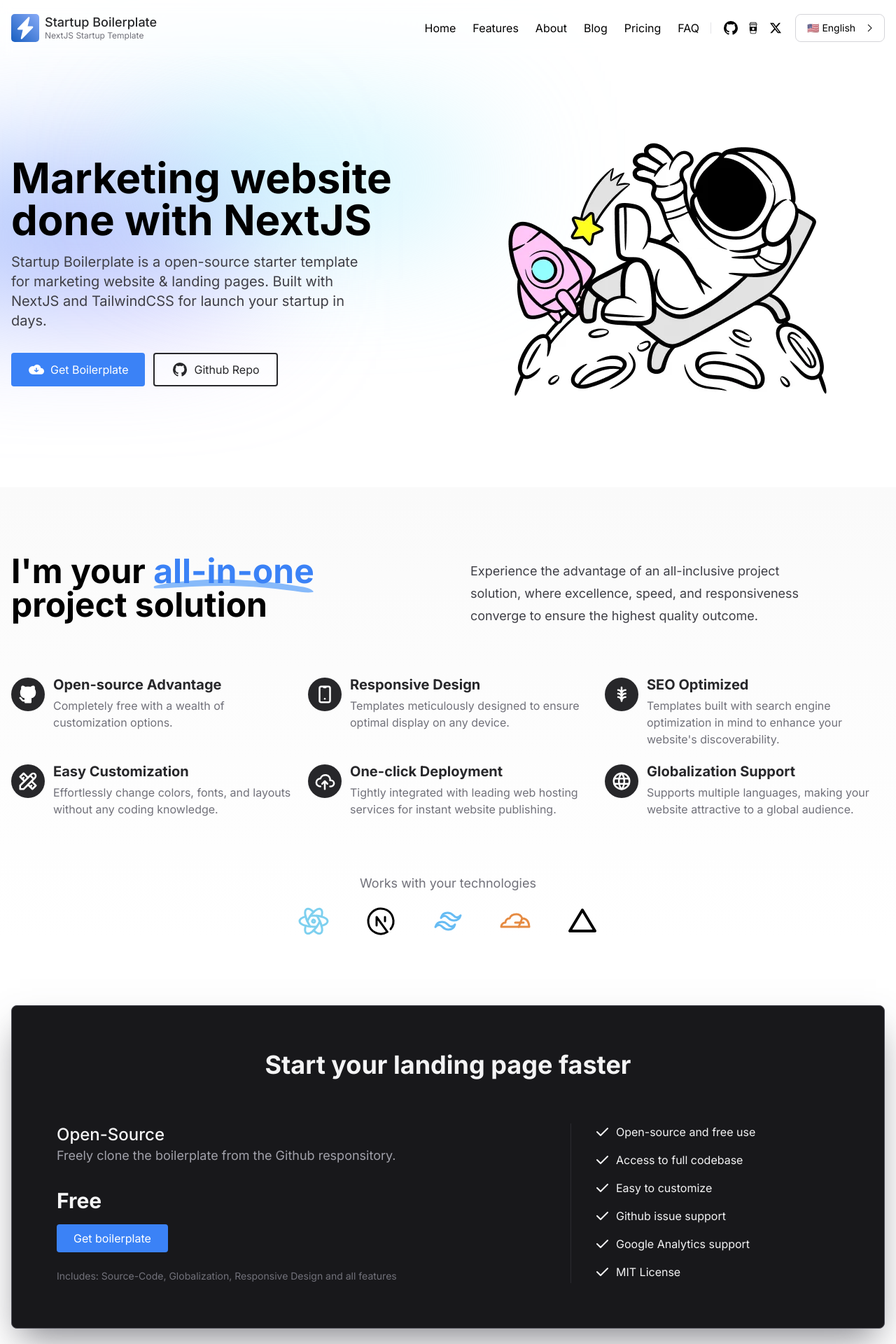
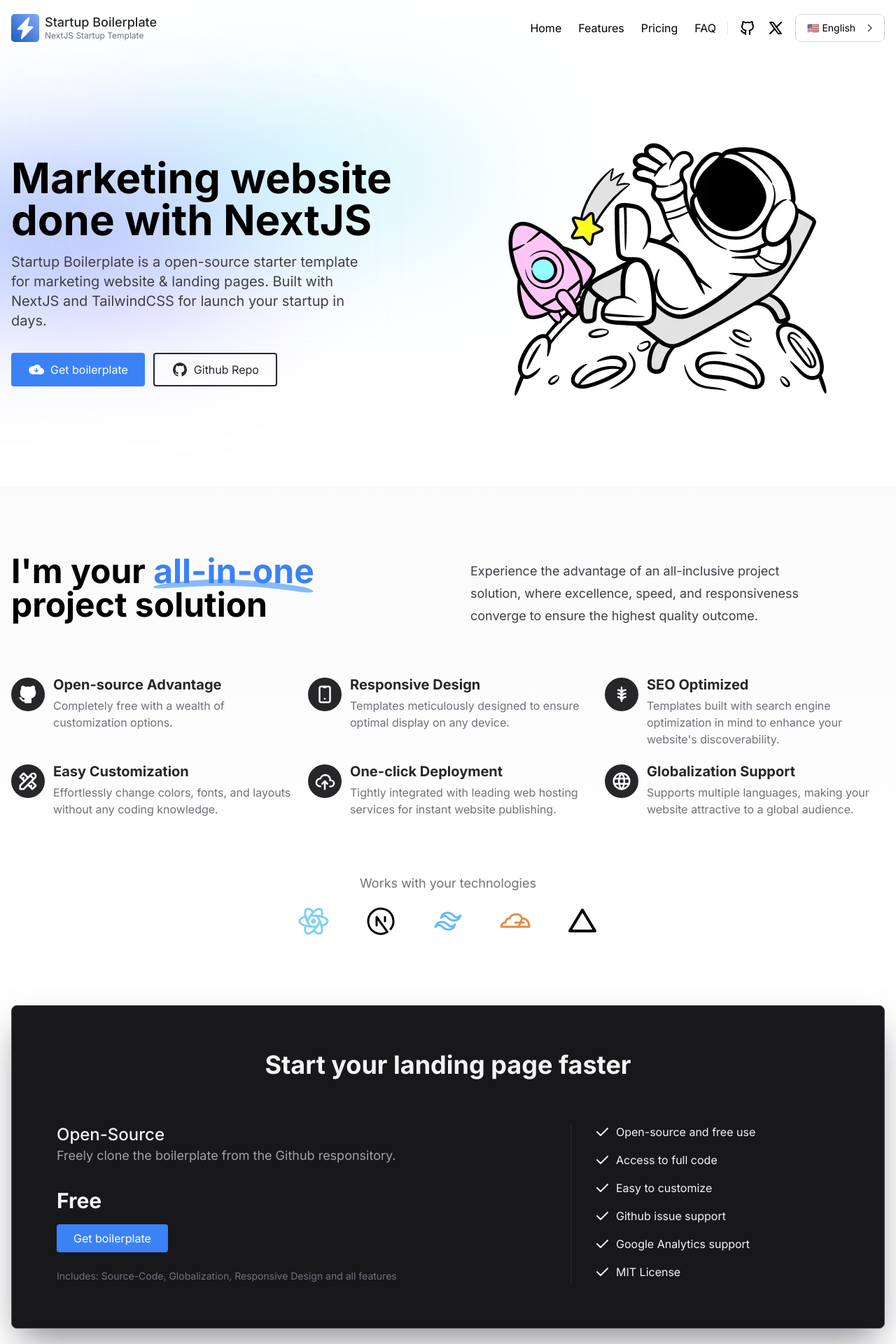
Before and after one commit to ZissyW/startup-boilerplate, a Next.js app: page /en in a window 1280 px wide. Shown: the top 1920 px of the page at 70% size. Built offline with nearby package versions, Linux system fonts and the light colour scheme.

Commit message:
feat(i18n): update project content to i18n messages

```diff
--- a/src/app/[locale]/components/faqs.tsx
+++ b/src/app/[locale]/components/faqs.tsx
@@ -1,59 +1,66 @@
+import { getTranslations } from "next-intl/server";
+
 interface FAQs {
   label: string;
   links: { label: string; href: string }[];
 }
 
+export const FAQs = async () => {
+  const t = await getTranslations("home");
+
   const faqItems: FAQs[] = [
     {
-    label: "General",
+      label: t("faqs.items.what.heading"),
       links: [
-      { label: "What is Startup Boilerplate?", href: "#" },
-      { label: "What does the open-source include?", href: "#" },
-      { label: "What does 'free updates' include?", href: "#" },
-      { label: "How do I use this template?", href: "#" },
+        { label: t("faqs.items.what.question.1"), href: "#" },
+        { label: t("faqs.items.what.question.2"), href: "#" },
+        { label: t("faqs.items.what.question.3"), href: "#" },
+        { label: t("faqs.items.what.question.4"), href: "#" },
       ],
     },
     {
-    label: "Design",
+      label: t("faqs.items.how.heading"),
       links: [
-      { label: "What does the free version include?", href: "#" },
-      { label: "How do you create the reponsive design?", href: "#" },
+        { label: t("faqs.items.how.question.1"), href: "#" },
+        { label: t("faqs.items.how.question.2"), href: "#" },
+        { label: t("faqs.items.how.question.3"), href: "#" },
       ],
     },
     {
-    label: "Support",
+      label: t("faqs.items.can.heading"),
       links: [
-      { label: "How does support work?", href: "#" },
-      { label: "Can I use this to my projects?", href: "#" },
+        { label: t("faqs.items.can.question.1"), href: "#" },
+        { label: t("faqs.items.can.question.2"), href: "#" },
+        { label: t("faqs.items.can.question.3"), href: "#" },
       ],
     },
     {
-    label: "Pricing",
-    links: [{ label: "What are the pricing options?", href: "#" }],
+      label: t("faqs.items.pricing.heading"),
+      links: [
+        { label: t("faqs.items.pricing.question.1"), href: "#" },
+        { label: t("faqs.items.pricing.question.2"), href: "#" },
+        { label: t("faqs.items.pricing.question.3"), href: "#" },
+      ],
     },
   ];
 
-export const FAQs = () => {
   return (
-    <section className="my-16 md:my-24 overflow-x-clip white">
+    <section id="faqs" className="my-16 md:my-24 overflow-x-clip white">
       <div className="max-w-screen-xl w-full mx-auto px-4">
         <div className="mb-12 sm:mb-16 md:mb-20 max-w-3xl mx-auto flex flex-col gap-6">
           <h2 className="text-4xl text-center font-bold">
-            How can we help you?
+            {t("faqs.heading")}
           </h2>
           <p className="text-lg text-center text-zinc-600">
-            {
-              "Here are some of the most frequently asked questions. If you can't find the answer you're looking for, feel free to contact us."
-            }
+            {t("faqs.paragraph")}
           </p>
           <input
             type="text"
             className="w-full p-4 border bg-zinc-50 border-zinc-300 rounded-lg"
-            placeholder="Type keywords to find answers"
+            placeholder={t("faqs.searchPlaceholder")}
           />
           <p className="text-center text-base text-zinc-600">
-            You can also browse the topics below to find what you are looking
-            for.
+            {t("faqs.searchTooltip")}
           </p>
         </div>
         <div className="grid grid-cols-1 sm:grid-cols-2 md:grid-cols-3 xl:grid-cols-4 gap-4 gap-y-6">
--- a/src/app/[locale]/components/features.tsx
+++ b/src/app/[locale]/components/features.tsx
@@ -1,3 +1,4 @@
+import { getTranslations } from "next-intl/server";
 import {
   IconBrandGithubFilled,
   IconDeviceMobile,
@@ -17,61 +18,62 @@
   title: string;
   description: string;
 }
+
+export const Features = async () => {
+  const t = await getTranslations("home");
+
   const featuresList: FeatureItem[] = [
     {
-    title: "Open-source Advantage",
+      title: t("features.items.openSource.heading"),
       icon: <IconBrandGithubFilled size={30} />,
-    description: "Completely free with a wealth of customization options.",
+      description: t("features.items.openSource.paragraph"),
     },
     {
-    title: "Responsive Design",
+      title: t("features.items.responsive.heading"),
       icon: <IconDeviceMobile size={30} />,
-    description:
-      "Templates meticulously designed to ensure optimal display on any device.",
+      description: t("features.items.responsive.paragraph"),
     },
     {
-    title: "SEO Optimized",
+      title: t("features.items.seoOptimized.heading"),
       icon: <IconGrowth size={30} />,
-    description:
-      "Templates built with search engine optimization in mind to enhance your website's discoverability.",
+      description: t("features.items.seoOptimized.paragraph"),
     },
     {
-    title: "Easy Customization",
+      title: t("features.items.easyCustomization.heading"),
       icon: <IconTools size={30} />,
-    description:
-      "Effortlessly change colors, fonts, and layouts without any coding knowledge.",
+      description: t("features.items.easyCustomization.paragraph"),
     },
     {
-    title: "One-click Deployment",
+      title: t("features.items.oneClickDeployment.heading"),
       icon: <IconCloudUpload size={30} />,
-    description:
-      "Tightly integrated with leading web hosting services for instant website publishing.",
+      description: t("features.items.oneClickDeployment.paragraph"),
     },
     {
-    title: "Globalization Support",
+      title: t("features.items.globalization.heading"),
       icon: <IconWorld size={30} />,
-    description:
-      "Supports multiple languages, making your website attractive to a global audience.",
+      description: t("features.items.globalization.paragraph"),
     },
   ];
 
-export const Features = () => {
   return (
-    <section className="my-16 md:my-24 overflow-x-clip bg-gradient-to-b from-zinc-50 to-white">
+    <section
+      id="features"
+      className="my-16 md:my-24 overflow-x-clip bg-gradient-to-b from-zinc-50 to-white"
+    >
       <div className="max-w-screen-xl w-full mx-auto px-4 pt-16 md:pt-24">
         <div className="w-full grid grid-cols-1 md:grid-cols-2 items-center gap-x-16 mb-8 md:mb-16">
           <h2 className="text-4xl md:text-5xl font-bold mb-4">
-            {"I'm your "}
+            {t.rich("features.heading", {
+              underline: (chunk) => (
                 <span className="relative whitespace-nowrap text-blue-500">
                   <SmileyUnderline className="absolute inset-x-0 -bottom-0.5 fill-blue-400/75" />
-              <span className="z-10 relative">all-in-one</span>
+                  <span className="z-10 relative">{chunk}</span>
                 </span>
-            {" project solution"}
+              ),
+            })}
           </h2>
           <p className="text-lg text-zinc-700 w-full md:w-5/6 leading-8">
-            Experience the advantage of an all-inclusive project solution, where
-            excellence, speed, and responsiveness converge to ensure the highest
-            quality outcome.
+            {t("features.paragraph")}
           </p>
         </div>
         <div className="grid grid-cols-1 md:grid-cols-3 gap-6 mb-12 md:mb-20">
@@ -93,7 +95,7 @@
         </div>
         <div>
           <h3 className="text-center text-lg text-zinc-500 mb-4">
-            Works with your technologies
+            {t("features.techStack")}
           </h3>
           <div className="flex justify-center gap-6 md:gap-12 [&>svg]:w-12 [&>svg]:h-12 ">
             <IconBrandReact strokeWidth={1.5} color="#7ed0ef" />
--- a/src/app/[locale]/components/footer.tsx
+++ b/src/app/[locale]/components/footer.tsx
@@ -10,7 +10,7 @@
     <footer {...props}>
       <div className="max-w-screen-xl w-full mx-auto px-4 py-12">
         <div className="flex flex-col items-center gap-4">
-          <div className="flex items-center gap-2 mr-4">
+          <div className="flex items-center gap-4 mr-4">
             {socialLinks?.map((item, i) => (
               <Link key={i} target="_blank" href={item.href} title={item.title}>
                 {item.icon}
--- a/src/app/[locale]/components/header.tsx
+++ b/src/app/[locale]/components/header.tsx
@@ -56,7 +56,7 @@
             ))}
           </nav>
           <div className="border-r border-zinc-200 h-4 mx-4" />
-          <div className="flex items-center gap-2 mr-4">
+          <div className="flex items-center gap-4 mr-4">
             {socialLinks?.map((item, i) => (
               <Link key={i} target="_blank" href={item.href} title={item.title}>
                 {item.icon}
--- a/src/app/[locale]/components/hero.tsx
+++ b/src/app/[locale]/components/hero.tsx
@@ -1,10 +1,13 @@
 import clsx from "clsx";
+import { getTranslations } from "next-intl/server";
+
 import { Link } from "~/navigation";
 import Image from "next/image";
 
 import HeroSectionImage from "~/assets/images/hero-section-image.webp";
 
-export const HeroSection = () => {
+export const HeroSection = async () => {
+  const t = await getTranslations("home.hero");
   return (
     <section className="my-16 md:my-24 overflow-x-clip">
       <div
@@ -21,12 +24,10 @@
         <div className="w-full flex items-center z-10 relative">
           <div className="flex-1 min-w-0">
             <h1 className="text-5xl md:text-6xl font-bold mb-4">
-              Marketing website done with NextJS
+              {t("heading")}
             </h1>
             <p className="text-lg md:text-xl text-zinc-700 w-full md:w-5/6 leading-8 mb-8">
-              Startup Boilerplate is a open-source starter template for
-              marketing website & landing pages. Built with NextJS and
-              TailwindCSS for launch your startup in days.
+              {t("paragraph")}
             </p>
             <div className="flex flex-col sm:flex-row gap-3 items-center">
               <Link
@@ -37,7 +38,7 @@
                 <div className="w-6 h-6">
                   <DownloadIcon />
                 </div>
-                <div>Get Boilerplate</div>
+                <div>{t("downloadButton")}</div>
               </Link>
               <Link
                 href="https://github.com/ZissyW/startup-boilerplate"
@@ -47,7 +48,7 @@
                 <div className="w-6 h-6">
                   <GithubIcon />
                 </div>
-                <div>Github Repo</div>
+                <div>{t("githubRepo")}</div>
               </Link>
             </div>
           </div>
--- a/src/app/[locale]/components/pricing.tsx
+++ b/src/app/[locale]/components/pricing.tsx
@@ -1,41 +1,47 @@
+import { getTranslations, getMessages } from "next-intl/server";
 import Link from "next/link";
 import { IconCheck } from "@tabler/icons-react";
 
-const contentList = [
-  "Open-source and free use",
-  "Access to full codebase",
-  "Easy to customize",
-  "Github issue support",
-  "Google Analytics support",
-  "MIT License",
-];
+export const Pricing = async () => {
+  const t = await getTranslations("home");
 
-export const Pricing = () => {
+  const contentList = [
+    t("pricing.features.openSource"),
+    t("pricing.features.access"),
+    t("pricing.features.easyCustomize"),
+    t("pricing.features.support"),
+    t("pricing.features.ga"),
+    t("pricing.features.MIT"),
+  ];
+
   return (
-    <section className="my-16 md:my-24 overflow-x-clip bg-white">
+    <section id="pricing" className="my-16 md:my-24 overflow-x-clip bg-white">
       <div className="max-w-screen-xl w-full mx-auto px-4">
         <div className="p-6 md:p-12 lg:p-16 bg-zinc-900 rounded-lg border border-solid border-zinc-600 shadow-2xl shadow-zinc-600/70 text-zinc-100">
           <h2 className="text-3xl md:text-4xl font-bold md:text-center mb-4 md:mb-16">
-            Start your landing page faster
+            {t("pricing.heading")}
           </h2>
           <div className="w-full flex flex-col md:flex-row gap-8">
             <div className="w-full flex-[2] min-w-0">
-              <h3 className="text-2xl font-medium">Open-Source</h3>
+              <h3 className="text-2xl font-medium">
+                {t("pricing.openSource.title")}
+              </h3>
               <p className="text-base md:text-lg text-zinc-400">
-                Freely clone the boilerplate from the Github responsitory.
+                {t("pricing.openSource.description")}
               </p>
               <div className="mt-8">
-                <p className="text-3xl font-bold mb-4">Free</p>
+                <p className="text-3xl font-bold mb-4">
+                  {t("pricing.openSource.price")}
+                </p>
                 <Link
                   href="https://github.com/ZissyW/startup-boilerplate"
                   target="_blank"
                   className="bg-blue-500 inline-flex items-center h-10 text-base rounded text-white px-6 mb-6"
                 >
-                  Get boilerplate
+                  {t("pricing.openSource.button")}
                 </Link>
                 <p className="text-sm text-zinc-500">
-                  Includes: Source-Code, Globalization, Responsive Design and
-                  all features
+                  {t("pricing.openSource.includes")}
                 </p>
               </div>
             </div>
--- a/src/app/[locale]/layout.tsx
+++ b/src/app/[locale]/layout.tsx
@@ -4,12 +4,14 @@
 import { getTranslations } from "next-intl/server";
 import { createCanonical } from "~/i18n";
 
+import { IconBrandX, IconBrandGithub }from '@tabler/icons-react'
+
 import { Header, LinkItem, SocialLinkItem, Footer } from "./components";
 
 const inter = Inter({ subsets: ["latin"] });
 
 export const generateMetadata = async (): Promise<Metadata> => {
-  const t = await getTranslations();
+  const t = await getTranslations("home");
   const canonical = await createCanonical();
 
   return {
@@ -21,37 +23,42 @@
   };
 };
 
-export default function RootLayout({
+export default async function RootLayout({
   children,
   params,
 }: Readonly<{
   children: React.ReactNode;
   params: { locale: string };
 }>) {
+  const t = await getTranslations();
+
   const headerLinks: LinkItem[] = [
-    { label: "Home", path: "/" },
-    { label: "Features", path: "/#features" },
-    { label: "About", path: "/about" },
-    { label: "Blog", path: "/blog" },
-    { label: "Pricing", path: "/#pricing" },
-    { label: "FAQ", path: "/#faq" },
+    { label: t("header.home"), path: "/" },
+    { label: t("header.features"), path: "/#features" },
+    { label: t("header.pricing"), path: "/#pricing" },
+    { label: t("header.faq"), path: "/#faqs" },
   ];
 
   const footerLinks: LinkItem[] = [
-    { label: "Home", path: "/" },
-    { label: "Features", path: "/#features" },
-    { label: "Pricing", path: "/#pricing" },
-    { label: "FAQ", path: "/#faq" },
+    { label: t("footer.home"), path: "/" },
+    { label: t("footer.features"), path: "/#features" },
+    { label: t("footer.pricing"), path: "/#pricing" },
+    { label: t("footer.faq"), path: "/#faqs" },
   ];
 
   const socialLinks: SocialLinkItem[] = [
-    { icon: <GithubIcon className="w-6 h-6" />, href: "", title: "Github" },
     {
-      icon: <CoffeeIcon className="w-6 h-6 p-0.5" />,
-      href: "",
-      title: "Buy Me a Coffee",
+      icon: <IconBrandGithub />,
+      // <GithubIcon className="w-6 h-6" />,
+      href: "https://github.com/ZissyW/startup-boilerplate",
+      title: "Github",
     },
-    { icon: <XIcon className="w-6 h-6 p-1" />, href: "", title: "Twitter" },
+    {
+      icon: <IconBrandX />,
+      //  <XIcon className="w-6 h-6 p-1" />,
+      href: "https://twitter.com/zissy_w",
+      title: "Twitter",
+    },
   ];
 
   return (
@@ -78,17 +85,6 @@
   </div>
 );
 
-const CoffeeIcon = (props: IconProps) => (
-  <div {...props}>
-    <svg xmlns="http://www.w3.org/2000/svg" viewBox="0 0 24 24">
-      <path
-        fill="currentColor"
-        d="M18.79 5.67a1.5 1.5 0 0 0-1.16-1.46l-.38-1.38a1.08 1.08 0 0 0-1.05-.76H7.79a1.06 1.06 0 0 0-1.04.76l-.38 1.38a1.54 1.54 0 0 0-1.16 1.55a1.48 1.48 0 0 0 1.06 1.42l.1 2.77a.75.75 0 0 0-.42.22a.77.77 0 0 0-.21.56l.24 5.76a.76.76 0 0 0 .65.72l.08 2.22a2.58 2.58 0 0 0 2.59 2.5h5.39a2.58 2.58 0 0 0 2.6-2.5l.08-2.22a.76.76 0 0 0 .64-.72l.24-5.76a.77.77 0 0 0-.21-.56a.72.72 0 0 0-.41-.22l.1-2.77a1.534 1.534 0 0 0 1.06-1.51m-11-2.6l8.49.03l.3 1.07H7.44Zm8.5 16.33a1.58 1.58 0 0 1-1.6 1.53H9.3a1.575 1.575 0 0 1-1.59-1.53l-.08-2.18h8.74ZM9.9 13.58a2.1 2.1 0 1 1 2.1 2.1a2.1 2.1 0 0 1-2.1-2.1m6.73-3.65H7.37l-.1-2.67h9.45Zm.66-3.67H6.71a.52.52 0 0 1-.5-.59a.5.5 0 0 1 .5-.5h10.58a.53.53 0 0 1 .5.59a.5.5 0 0 1-.5.5"
-      />
-    </svg>
-  </div>
-);
-
 const XIcon = (props: IconProps) => (
   <div {...props}>
     <svg xmlns="http://www.w3.org/2000/svg" viewBox="0 0 14 14">
--- a/src/locales/en.ts
+++ b/src/locales/en.ts
@@ -1,7 +1,133 @@
 const messages = {
-  title: "Startup Boilerplate",
-  description:
-    "The startup boilerplate built with NextJS for launch your startup in days.",
+  header: {
+    home: "Home",
+    features: "Features",
+    pricing: "Pricing",
+    faq: "FAQ",
+  },
+  footer: {
+    home: "Home",
+    features: "Features",
+    pricing: "Pricing",
+    faq: "FAQ",
+  },
+  home: {
+    title: "Startup Boilerplate",
+    description:
+      "The startup boilerplate built with NextJS for launch your startup in days.",
+    hero: {
+      heading: "Marketing website done with NextJS",
+      paragraph:
+        "Startup Boilerplate is a open-source starter template for marketing website & landing pages. Built with NextJS and TailwindCSS for launch your startup in days.",
+      downloadButton: "Get boilerplate",
+      githubRepo: "Github Repo",
+    },
+    features: {
+      heading: "I'm your <underline>all-in-one</underline> project solution",
+      paragraph:
+        "Experience the advantage of an all-inclusive project solution, where excellence, speed, and responsiveness converge to ensure the highest quality outcome.",
+      items: {
+        openSource: {
+          heading: "Open-source Advantage",
+          paragraph: "Completely free with a wealth of customization options.",
+        },
+        responsive: {
+          heading: "Responsive Design",
+          paragraph:
+            "Templates meticulously designed to ensure optimal display on any device.",
+        },
+        seoOptimized: {
+          heading: "SEO Optimized",
+          paragraph:
+            "Templates built with search engine optimization in mind to enhance your website's discoverability.",
+        },
+        easyCustomization: {
+          heading: "Easy Customization",
+          paragraph:
+            "Effortlessly change colors, fonts, and layouts without any coding knowledge.",
+        },
+        oneClickDeployment: {
+          heading: "One-click Deployment",
+          paragraph:
+            "Tightly integrated with leading web hosting services for instant website publishing.",
+        },
+        globalization: {
+          heading: "Globalization Support",
+          paragraph:
+            "Supports multiple languages, making your website attractive to a global audience.",
+        },
+      },
+      techStack: "Works with your technologies",
+    },
+    pricing: {
+      heading: "Start your landing page faster",
+      openSource: {
+        title: "Open-Source",
+        description:
+          "Freely clone the boilerplate from the Github responsitory.",
+        price: "Free",
+        button: "Get boilerplate",
+        includes:
+          "Includes: Source-Code, Globalization, Responsive Design and all features",
+      },
+      features: {
+        openSource: "Open-source and free use",
+        access: "Access to full code",
+        easyCustomize: "Easy to customize",
+        support: "Github issue support",
+        ga: "Google Analytics support",
+        MIT: "MIT License",
+      },
+    },
+    trusted: {
+      heading: "Trusted by thousands",
+      paragraph:
+        "If you use this landing page template and recommend it on your Twitter, please let me know. I will display your tweet and recommendation here.",
+    },
+    faqs: {
+      heading: "Frequently Asked Questions",
+      paragraph:
+        "Here are some of the most frequently asked questions. If you can't find the answer you're looking for, feel free to contact us.",
+      searchPlaceholder: "Type keywords to find answers",
+      searchTooltip:
+        "You can also browse the topics below to find what you are looking for.",
+      items: {
+        what: {
+          heading: "What",
+          question: {
+            "1": "What is Startup Boilerplate?",
+            "2": "What does the open-source include?",
+            "3": "What does 'free updates' include?",
+            "4": "What does the free version include?",
+          },
+        },
+        how: {
+          heading: "How",
+          question: {
+            "1": "How do I use this template?",
+            "2": "How do you create the responsive design?",
+            "3": "How does support work?",
+          },
+        },
+        can: {
+          heading: "Can",
+          question: {
+            "1": "Can I use this to my projects?",
+            "2": "Can I use this template for commercial projects?",
+            "3": "Can I use this template for my clients?",
+          },
+        },
+        pricing: {
+          heading: "Pricing",
+          question: {
+            "1": "What are the pricing options?",
+            "2": "How much does it cost?",
+            "3": "Is there a free version?",
+          },
+        },
+      },
+    },
+  },
 };
 
 export default messages;
```
Also changed, not shown: src/app/[locale]/components/trusted.tsx (+7 -7 lines). Lines whose indentation alone changed are shown as unchanged.
